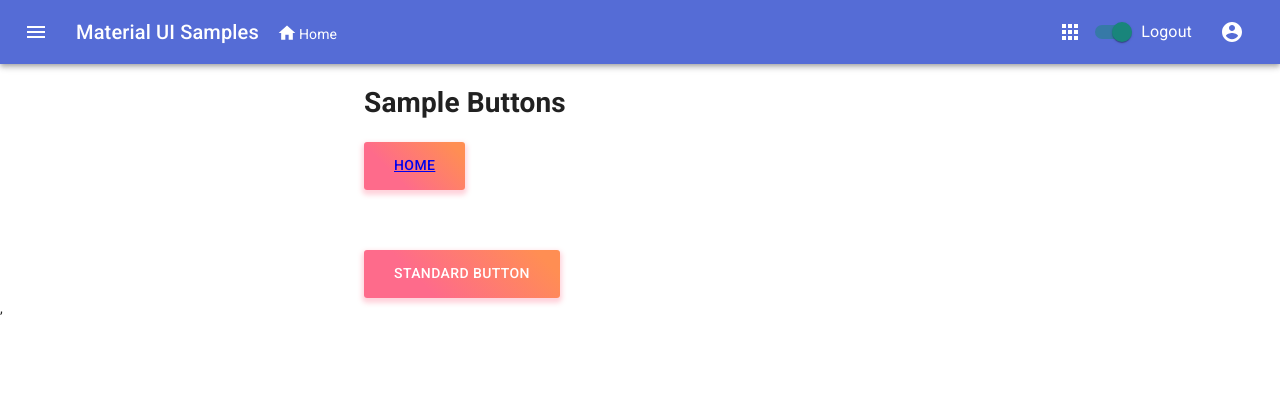
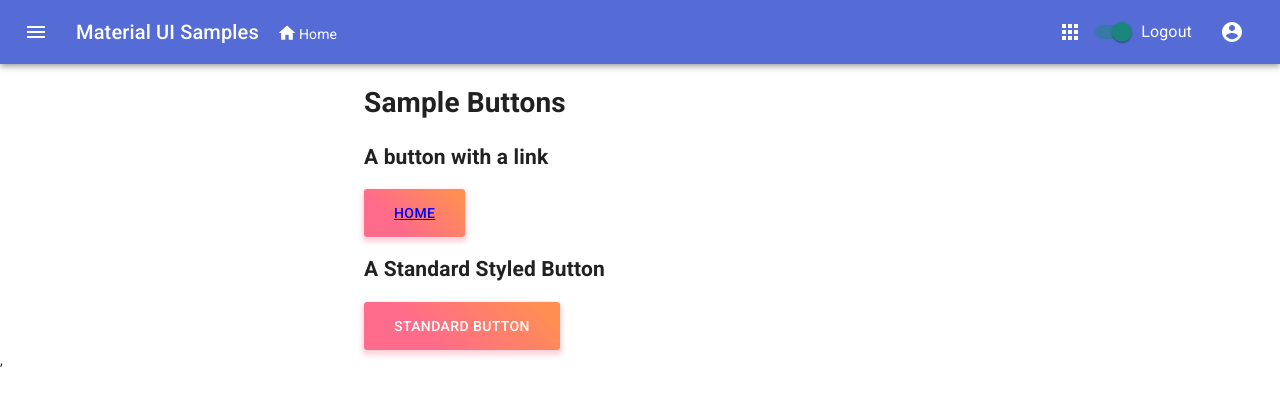
Before and after one commit to Alan-CS/ReactMaterialUIApp, a React (Create React App) app: page /Buttons in a window 1280 px wide. Shown: the top 406 px of the page. Built offline with nearby package versions, Linux system fonts and the light colour scheme.

Commit message:
Textual changes to the buttons page.

```diff
--- a/src/components/ButtonsPage.js
+++ b/src/components/ButtonsPage.js
@@ -36,20 +36,14 @@ export default function () {
         <h1>Sample Buttons</h1>
       </div>
 
+      <h2> A button with a link</h2>
       {/*Alan: cannot prevent underlining*/}
       <Button className={classes.root}>
           <Link variant="body2" underline="none" to="/">{"Home"}</Link>
       </Button>
-        <br>
-        </br>
-        <br>
-        </br>
 
-        <br>
-        </br>
-        <br>
-        </br>
-        <Buttons> Standard Button </Buttons>
+      <h2> A Standard Styled Button</h2>
+      <Buttons> Standard Button </Buttons>
     </Container>
   )
 }
```
